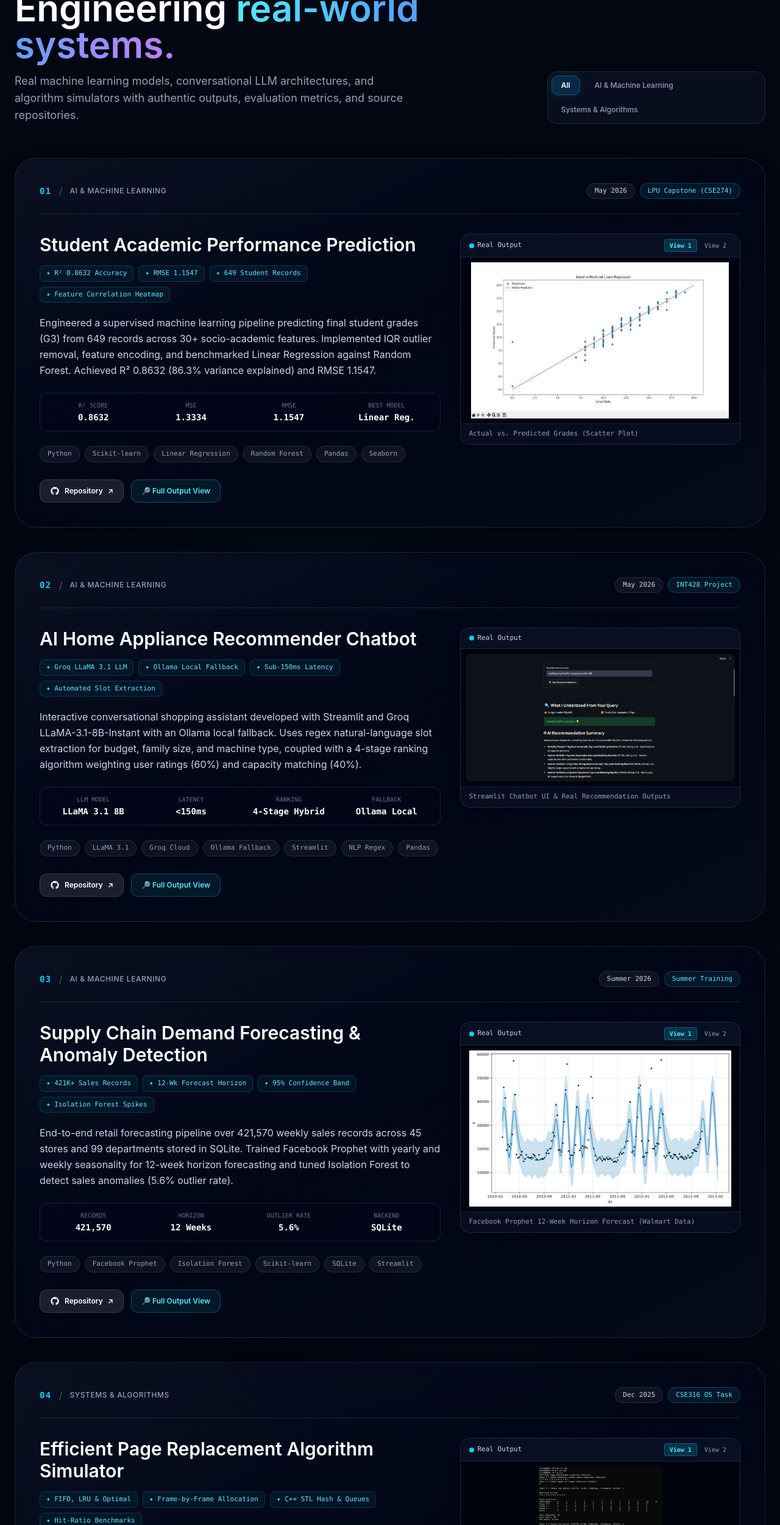
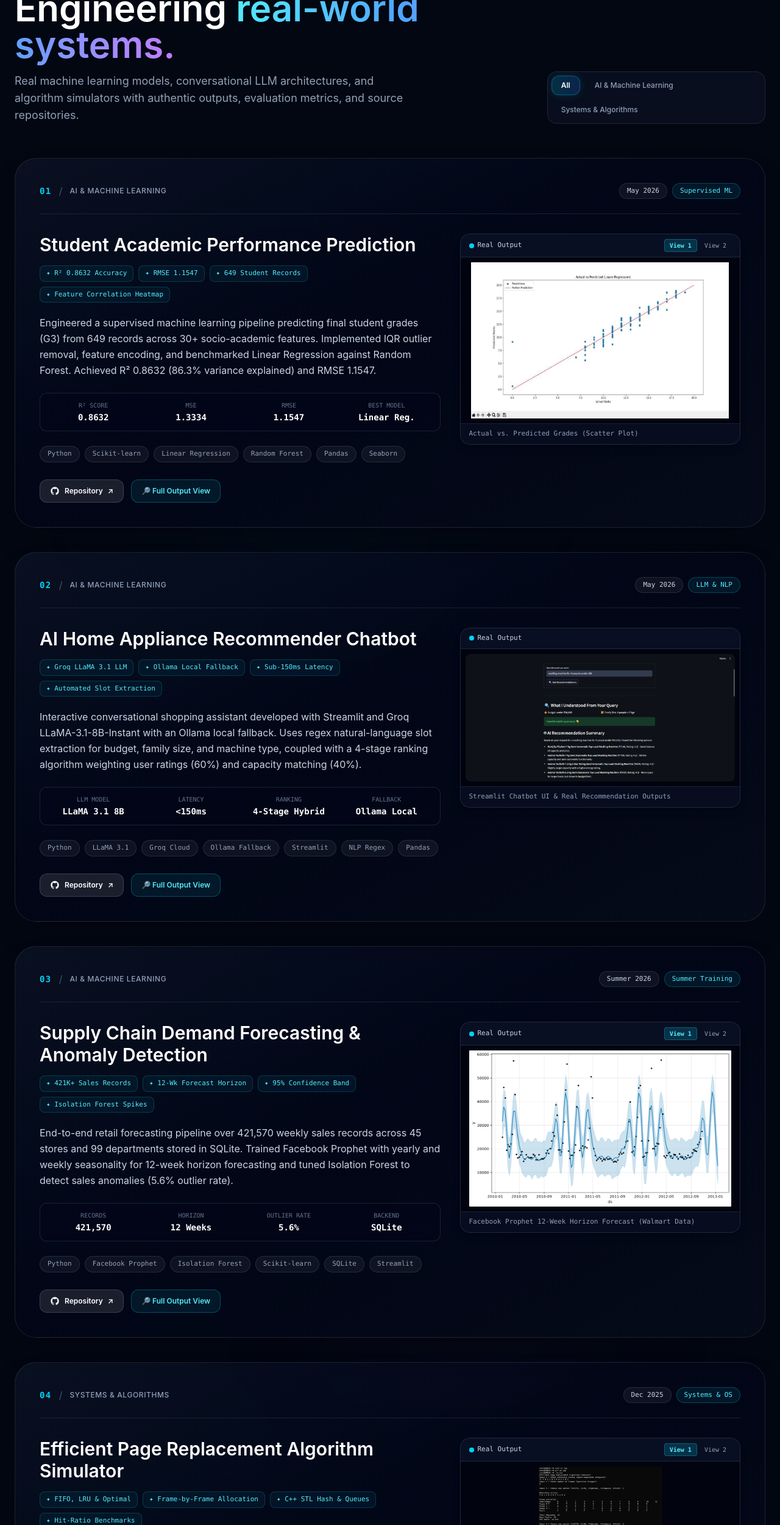
Before and after one commit to arunprashath06/portfolio, a React app: page / in a window 1280 px wide. Shown: the part 2123-4623 px from the top of the page at 61% size. Built offline with nearby package versions, Linux system fonts and the light colour scheme; the HTML template or start-up script is replaced by a standard one.

Commit message:
chore: replace academic course codes with professional engineering badges

```diff
--- a/src/components/Projects.jsx
+++ b/src/components/Projects.jsx
@@ -10,7 +10,7 @@ const projects = [
     title: 'Student Academic Performance Prediction',
     category: 'AI & Machine Learning',
     date: 'May 2026',
-    badge: 'LPU Capstone (CSE274)',
+    badge: 'Supervised ML',
     description:
       'Engineered a supervised machine learning pipeline predicting final student grades (G3) from 649 records across 30+ socio-academic features. Implemented IQR outlier removal, feature encoding, and benchmarked Linear Regression against Random Forest. Achieved R² 0.8632 (86.3% variance explained) and RMSE 1.1547.',
     tags: ['Python', 'Scikit-learn', 'Linear Regression', 'Random Forest', 'Pandas', 'Seaborn'],
@@ -33,7 +33,7 @@ const projects = [
     title: 'AI Home Appliance Recommender Chatbot',
     category: 'AI & Machine Learning',
     date: 'May 2026',
-    badge: 'INT428 Project',
+    badge: 'LLM & NLP',
     description:
       'Interactive conversational shopping assistant developed with Streamlit and Groq LLaMA-3.1-8B-Instant with an Ollama local fallback. Uses regex natural-language slot extraction for budget, family size, and machine type, coupled with a 4-stage ranking algorithm weighting user ratings (60%) and capacity matching (40%).',
     tags: ['Python', 'LLaMA 3.1', 'Groq Cloud', 'Ollama Fallback', 'Streamlit', 'NLP Regex', 'Pandas'],
@@ -77,7 +77,7 @@ const projects = [
     title: 'Efficient Page Replacement Algorithm Simulator',
     category: 'Systems & Algorithms',
     date: 'Dec 2025',
-    badge: 'CSE316 OS Task',
+    badge: 'Systems & OS',
     description:
       'Modular C++ operating systems simulator benchmarking FIFO, LRU, and Belady’s Optimal page replacement algorithms. Utilized C++ STL vectors, queues, unordered sets, and hash maps to trace frame-by-frame memory page hits and faults across configurable page reference strings.',
     tags: ['C++', 'STL', 'Operating Systems', 'Memory Management', 'Algorithms'],
```
